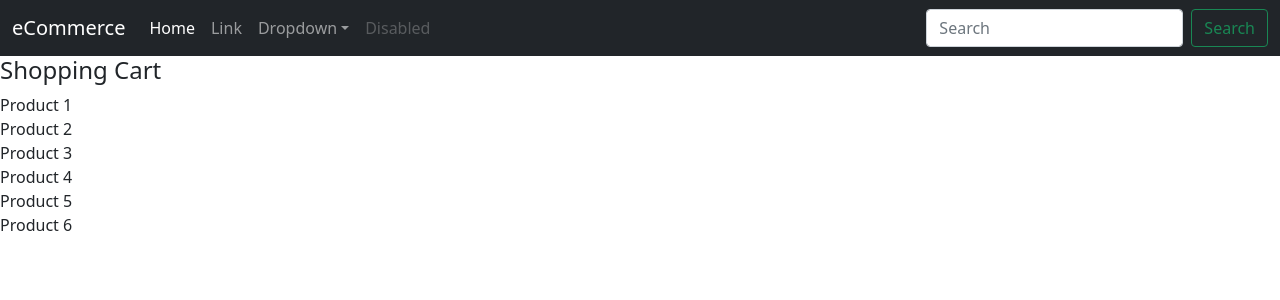
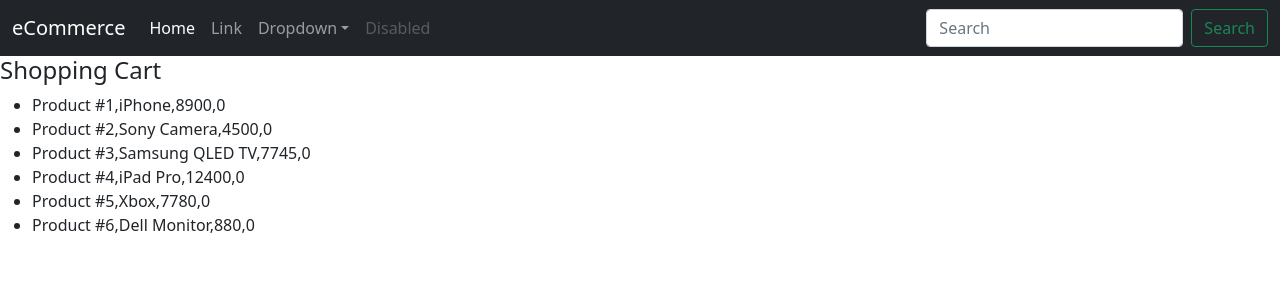
Before and after one commit to ktsuda/react-sample, a React (Create React App) app: page / in a window 1280 px wide. Shown: the top 300 px of the page. Built offline with nearby package versions, Linux system fonts and the light colour scheme.

Commit message:
Pass many props.

```diff
--- a/src/Product.jsx
+++ b/src/Product.jsx
@@ -2,6 +2,13 @@
 
 export default class Product extends Component {
   render() {
-    return <div>Product {this.props.id}</div>
+    return (
+      <li>
+        Product #{this.props.id},
+        {this.props.productName},
+        {this.props.price},
+        {this.props.quantity}
+      </li>
+    )
   }
 }
--- a/src/ShoppingCart.jsx
+++ b/src/ShoppingCart.jsx
@@ -17,11 +17,17 @@
     return (
       <div>
         <h4>Shopping Cart</h4>
-        <div>
+        <ul>
          {this.state.products.map((prod) => {
-           return <Product key={prod.id} id={prod.id} />
+           return (<
+             Product key={prod.id}
+             id={prod.id}
+             productName={prod.productName}
+             price={prod.price}
+             quantity={prod.quantity}
+           />)
          })}
-        </div>
+        </ul>
       </div>
     )
   }
```
